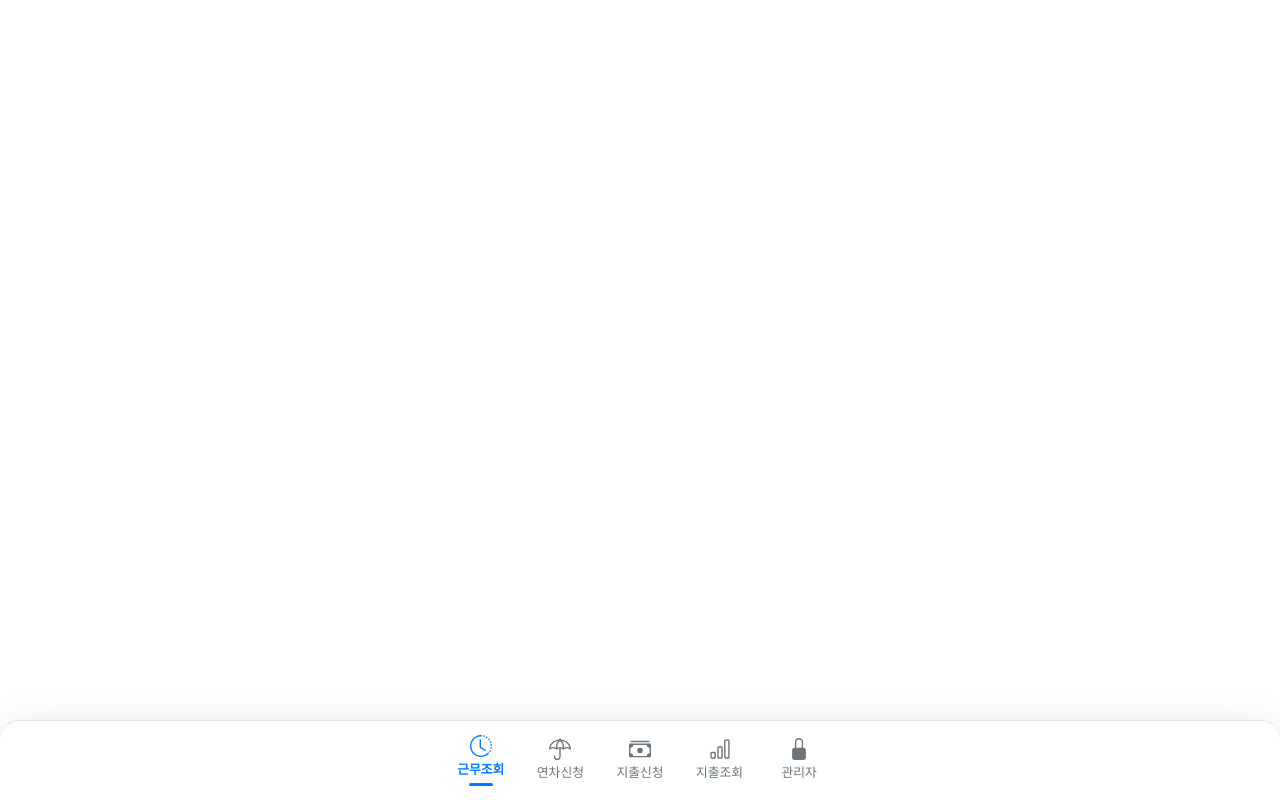
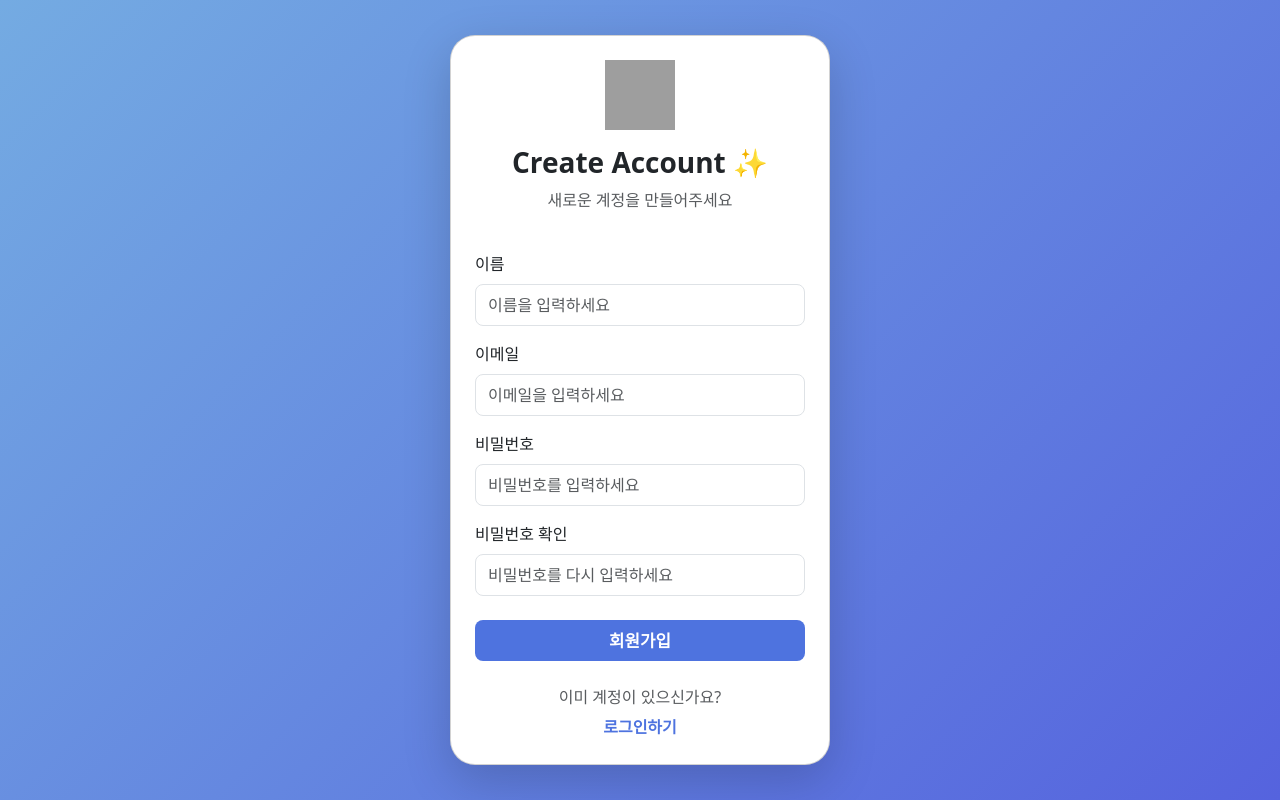
Before and after one commit to wanghyunjooooo/ERP, a React (Create React App) app in the folder frontend/: page /signup in a window 1280 px wide. Built offline with nearby package versions, Linux system fonts and the light colour scheme; grey boxes are pictures that could not be loaded.

Commit message:
회원가입 페이지 추가

```diff
--- a/frontend/src/App.js
+++ b/frontend/src/App.js
@@ -1,6 +1,11 @@
-// src/App.js
 import React from "react";
-import { BrowserRouter as Router, Routes, Route, useNavigate } from "react-router-dom";
+import {
+  BrowserRouter as Router,
+  Routes,
+  Route,
+  useNavigate,
+  useLocation,
+} from "react-router-dom";
 import AttendancePage from "./pages/AttendancePage";
 import VacationPage from "./pages/VacationPage";
 import ExpensePage from "./pages/ExpensePage";
@@ -9,6 +14,8 @@ import AdminPage from "./pages/AdminLogin";
 import AdminDashboard from "./pages/AdminDashboard";
 import Nav from "./components/Nav";
 import HomePage from "./pages/Home";
+import Login from "./pages/Login";
+import SignUp from "./pages/Signup";
 
 function App() {
   return (
@@ -18,9 +25,9 @@ function App() {
   );
 }
 
-// ✅ 공통 레이아웃 (모든 페이지에 BottomNav 유지)
 function MainLayout() {
   const navigate = useNavigate();
+  const location = useLocation();
 
   const handleMenuSelect = (menu) => {
     switch (menu) {
@@ -44,20 +51,27 @@ function MainLayout() {
     }
   };
 
+  // ✅ 로그인 / 회원가입 화면에서는 Nav 숨기기
+  const hideNav =
+    location.pathname === "/login" || location.pathname === "/signup";
+
   return (
     <>
       <Routes>
+        <Route path="/login" element={<Login />} />
+        <Route path="/signup" element={<SignUp />} />
+
         <Route path="/" element={<HomePage />} />
         <Route path="/attendance" element={<AttendancePage />} />
         <Route path="/vacation" element={<VacationPage />} />
         <Route path="/expense" element={<ExpensePage />} />
         <Route path="/expense-list" element={<ExpenseListPage />} />
         <Route path="/admin" element={<AdminPage />} />
-         <Route path="/admin/dashboard" element={<AdminDashboard />} />
+        <Route path="/admin/dashboard" element={<AdminDashboard />} />
       </Routes>
 
-      {/* ✅ 하단 네비 항상 표시 */}
-     <Nav onMenuSelect={handleMenuSelect} />
+      {/* ✅ Nav는 로그인/회원가입 화면이 아닐 때만 표시 */}
+      {!hideNav && <Nav onMenuSelect={handleMenuSelect} />}
     </>
   );
 }
--- a/frontend/src/components/Nav.js
+++ b/frontend/src/components/Nav.js
@@ -13,7 +13,10 @@ function BottomNav({ onMenuSelect }) {
 
   const handleSelect = (menu) => {
     setActive(menu);
-    onMenuSelect(menu);
+    // ✅ onMenuSelect가 함수일 때만 호출
+    if (typeof onMenuSelect === "function") {
+      onMenuSelect(menu);
+    }
   };
 
   const activeColor = "#007bff"; // 파란 포인트
@@ -33,7 +36,7 @@ function BottomNav({ onMenuSelect }) {
       bg="white"
       className="shadow-lg border-top justify-content-around py-2"
       style={{
-        height: "80px", // ✅ iPhone 14 Pro Max 하단 안전영역 고려
+        height: "80px",
         paddingBottom: "env(safe-area-inset-bottom)",
         borderRadius: "20px 20px 0 0",
         backdropFilter: "blur(8px)",
@@ -42,7 +45,7 @@ function BottomNav({ onMenuSelect }) {
       <Nav
         className="d-flex justify-content-between align-items-center w-100 px-3"
         style={{
-          maxWidth: "430px", // ✅ iPhone 14 Pro Max 화면 너비 기준
+          maxWidth: "430px",
           margin: "0 auto",
         }}
       >
--- a/frontend/src/Login.js
+++ b/frontend/src/pages/Login.js
@@ -1,36 +1,48 @@
-// src/Login.js
-import React, { useState } from "react";
-import { Form, Button, Card, Container } from "react-bootstrap";
+// src/pages/Login.js
+import React, { useState, useEffect } from "react";
+import { Form, Button, Card } from "react-bootstrap";
+import { useNavigate } from "react-router-dom";
 
-function Login({ onLoginSuccess }) {
+function Login() {
   const [email, setEmail] = useState("");
   const [password, setPassword] = useState("");
+  const navigate = useNavigate();
+
+  useEffect(() => {
+    document.body.style.overflow = "hidden";
+    return () => {
+      document.body.style.overflow = "auto";
+    };
+  }, []);
 
   const handleSubmit = (e) => {
     e.preventDefault();
 
-    // ✅ 실제 로그인 API 연동 자리는 여기에
-    // fetch("/api/login", { method: "POST", body: JSON.stringify({ email, password }) })
-
     if (email && password) {
       alert("로그인 성공!");
-      onLoginSuccess(); // App.js에서 Home 화면으로 전환
+      localStorage.setItem("isLoggedIn", "true");
+      navigate("/");
     } else {
       alert("이메일과 비밀번호를 입력하세요.");
     }
   };
 
   return (
-    <Container
-      className="d-flex justify-content-center align-items-center vh-100"
+    <div
       style={{
+        height: "100vh",
+        width: "100%",
+        margin: 0,
+        padding: 0,
         background: "linear-gradient(135deg, #74ABE2, #5563DE)",
+        display: "flex",
+        justifyContent: "center",
+        alignItems: "center",
       }}
     >
       <Card
-        className="shadow-lg p-4"
+        className="shadow-lg p-4 w-100"
         style={{
-          width: "100%",
           maxWidth: "380px",
           borderRadius: "25px",
           background: "white",
@@ -58,7 +70,7 @@ function Login({ onLoginSuccess }) {
             />
           </Form.Group>
 
-          <Form.Group className="mb-3" controlId="formBasicPassword">
+          <Form.Group className="mb-4" controlId="formBasicPassword">
             <Form.Label>비밀번호</Form.Label>
             <Form.Control
               type="password"
@@ -81,11 +93,21 @@ function Login({ onLoginSuccess }) {
           >
             로그인
           </Button>
+        </Form>
 
-
-        </Form>
+        <div className="text-center mt-4">
+          <p className="text-muted mb-1">아직 회원이 아니신가요?</p>
+          <Button
+            variant="link"
+            className="p-0 fw-semibold"
+            style={{ color: "#4e73df", textDecoration: "none" }}
+            onClick={() => navigate("/signup")}
+          >
+            회원가입하기
+          </Button>
+        </div>
       </Card>
-    </Container>
+    </div>
   );
 }
 
--- /dev/null
+++ b/frontend/src/pages/Signup.js
@@ -0,0 +1,156 @@
+import React, { useState, useEffect } from "react";
+import { Form, Button, Card } from "react-bootstrap";
+import { useNavigate } from "react-router-dom";
+
+function SignUp() {
+  const [formData, setFormData] = useState({
+    email: "",
+    password: "",
+    confirm: "",
+    name: "",
+  });
+
+  const navigate = useNavigate();
+
+  // body 스크롤, 여백 제거
+  useEffect(() => {
+    document.body.style.margin = "0";
+    document.body.style.padding = "0";
+    document.body.style.overflow = "hidden";
+    document.body.style.background = "linear-gradient(135deg, #74ABE2, #5563DE)";
+    return () => {
+      document.body.style.overflow = "auto";
+      document.body.style.background = "";
+    };
+  }, []);
+
+  const handleChange = (e) => {
+    setFormData({
+      ...formData,
+      [e.target.name]: e.target.value,
+    });
+  };
+
+  const handleSubmit = (e) => {
+    e.preventDefault();
+
+    if (!formData.email || !formData.password || !formData.name) {
+      alert("모든 필드를 입력해주세요.");
+      return;
+    }
+    if (formData.password !== formData.confirm) {
+      alert("비밀번호가 일치하지 않습니다.");
+      return;
+    }
+
+    alert("회원가입 성공!");
+    navigate("/login");
+  };
+
+  return (
+    <div
+      className="d-flex justify-content-center align-items-center"
+      style={{
+        width: "100vw",
+        height: "100vh",
+        background: "linear-gradient(135deg, #74ABE2, #5563DE)",
+      }}
+    >
+      <Card
+        className="shadow-lg p-4 w-100"
+        style={{
+          maxWidth: "380px",
+          borderRadius: "25px",
+          background: "white",
+        }}
+      >
+        <div className="text-center mb-4">
+          <img
+            src="https://cdn-icons-png.flaticon.com/512/1053/1053244.png"
+            alt="signup"
+            style={{ width: "70px", height: "70px" }}
+          />
+          <h3 className="fw-bold mt-3">Create Account ✨</h3>
+          <p className="text-muted">새로운 계정을 만들어주세요</p>
+        </div>
+
+        <Form onSubmit={handleSubmit}>
+          <Form.Group className="mb-3">
+            <Form.Label>이름</Form.Label>
+            <Form.Control
+              type="text"
+              placeholder="이름을 입력하세요"
+              name="name"
+              value={formData.name}
+              onChange={handleChange}
+              className="rounded-3 py-2"
+            />
+          </Form.Group>
+
+          <Form.Group className="mb-3">
+            <Form.Label>이메일</Form.Label>
+            <Form.Control
+              type="email"
+              placeholder="이메일을 입력하세요"
+              name="email"
+              value={formData.email}
+              onChange={handleChange}
+              className="rounded-3 py-2"
+            />
+          </Form.Group>
+
+          <Form.Group className="mb-3">
+            <Form.Label>비밀번호</Form.Label>
+            <Form.Control
+              type="password"
+              placeholder="비밀번호를 입력하세요"
+              name="password"
+              value={formData.password}
+              onChange={handleChange}
+              className="rounded-3 py-2"
+            />
+          </Form.Group>
+
+          <Form.Group className="mb-4">
+            <Form.Label>비밀번호 확인</Form.Label>
+            <Form.Control
+              type="password"
+              placeholder="비밀번호를 다시 입력하세요"
+              name="confirm"
+              value={formData.confirm}
+              onChange={handleChange}
+              className="rounded-3 py-2"
+            />
+          </Form.Group>
+
+          <Button
+            variant="primary"
+            type="submit"
+            className="w-100 rounded-3 py-2 fw-semibold"
+            style={{
+              backgroundColor: "#4e73df",
+              border: "none",
+              fontSize: "1.05rem",
+            }}
+          >
+            회원가입
+          </Button>
+        </Form>
+
+        <div className="text-center mt-4">
+          <p className="text-muted mb-1">이미 계정이 있으신가요?</p>
+          <Button
+            variant="link"
+            className="p-0 fw-semibold"
+            style={{ color: "#4e73df", textDecoration: "none" }}
+            onClick={() => navigate("/login")}
+          >
+            로그인하기
+          </Button>
+        </div>
+      </Card>
+    </div>
+  );
+}
+
+export default SignUp;
```
